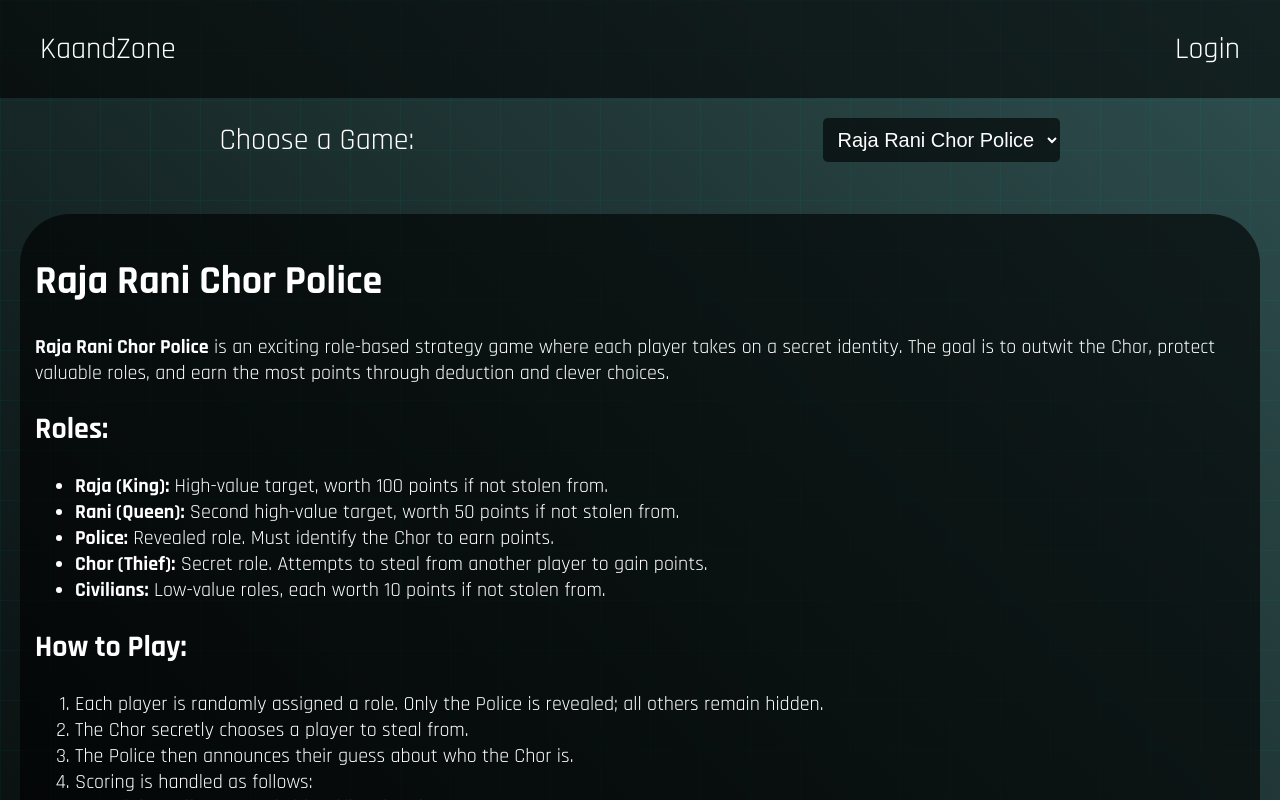
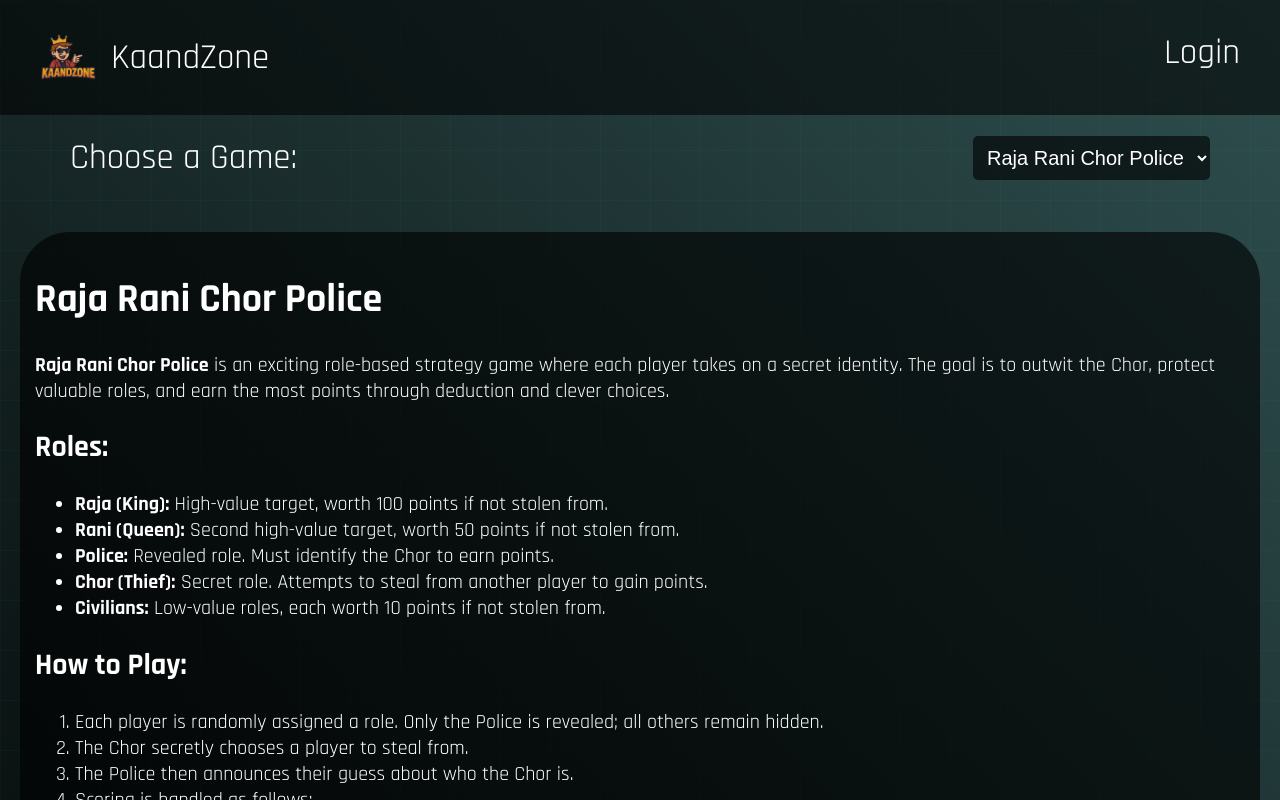
Before and after one commit to Sankalp-Dawada/KaandZone, a React (Vite) app: page / in a window 1280 px wide. Shown: the top 800 px of the page. Built offline with nearby package versions, Linux system fonts and the light colour scheme.

Commit message:
Added Logo and fixed some uis

```diff
--- a/index.html
+++ b/index.html
@@ -2,7 +2,7 @@
 <html lang="en">
   <head>
     <meta charset="UTF-8" />
-    <!-- <link rel="icon" type="image/svg+xml" href="/vite.svg" /> -->
+    <link rel="icon" type="image/svg+xml" href="/src/assets/logo.png" />
     <meta name="viewport" content="width=device-width, initial-scale=1.0" />
     <title>KaandZone</title>
   </head>
--- a/src/components/Header.tsx
+++ b/src/components/Header.tsx
@@ -3,6 +3,7 @@ import { db } from "../configuration/firebase";
 import { doc, deleteDoc } from "firebase/firestore";
 import '../styles/Header.css';
 import { useEffect, useState } from "react";
+import logo from '../assets/logo.png';
 
 function Header() {
   const location = useLocation();
@@ -40,8 +41,11 @@ function Header() {
     <header className="game-header">
       <nav className="game-nav">
         <ul className="game-nav-list">
-          <li>
-            <Link className="game-link" to="/">KaandZone</Link>
+          <li className="logo-title">
+            <Link className="game-link" to="/">
+              <img src={logo} alt="KaandZone" className="header-logo"/>
+              <span className="header-title">KaandZone</span>
+            </Link>
           </li>
 
           {location.pathname === "/userlogin" && (
--- a/src/styles/Header.css
+++ b/src/styles/Header.css
@@ -31,13 +31,13 @@ Link{
 .game-link{
     color: white;
     text-decoration: none;
-    font-size: 30px;
+    font-size: 35px;
 }
 
 .game-login{
     color: white;
     text-decoration: none;
-    font-size: 30px;
+    font-size: 35px;
 }
 
 .game-login:hover{
@@ -52,7 +52,7 @@ Link{
 a{
     text-decoration: none;
     color: white;
-    font-size: 30px;
+    font-size: 35px;
 }
 .link-row{
     display: flex;
@@ -61,3 +61,21 @@ a{
     align-items: center;
     gap: 30px;
 }
+.logo-title {
+    display: flex;
+    align-items: center;
+}
+
+.header-logo {
+    height: 55px;
+    width: auto;
+    margin-right: 15px;
+    vertical-align: middle;
+}
+
+.header-title {
+    font-size: 35px;
+    color: white;
+    font-family: inherit;
+    vertical-align: middle;
+}
--- a/src/styles/Hero.css
+++ b/src/styles/Hero.css
@@ -11,13 +11,16 @@
 .flex-row{
     display: flex;
     flex-direction: row;
-    justify-content: space-around;
+    justify-content: space-between;
+    margin-left: 50px;
+    margin-right: 50px;
+
     align-items: center;
 
 }
 label{
     color: white;
-    font-size: 30px;
+    font-size: 35px;
     margin-right: 10px;
 }
 select{
```
Also changed, not shown: src/assets/logo.png (added).
